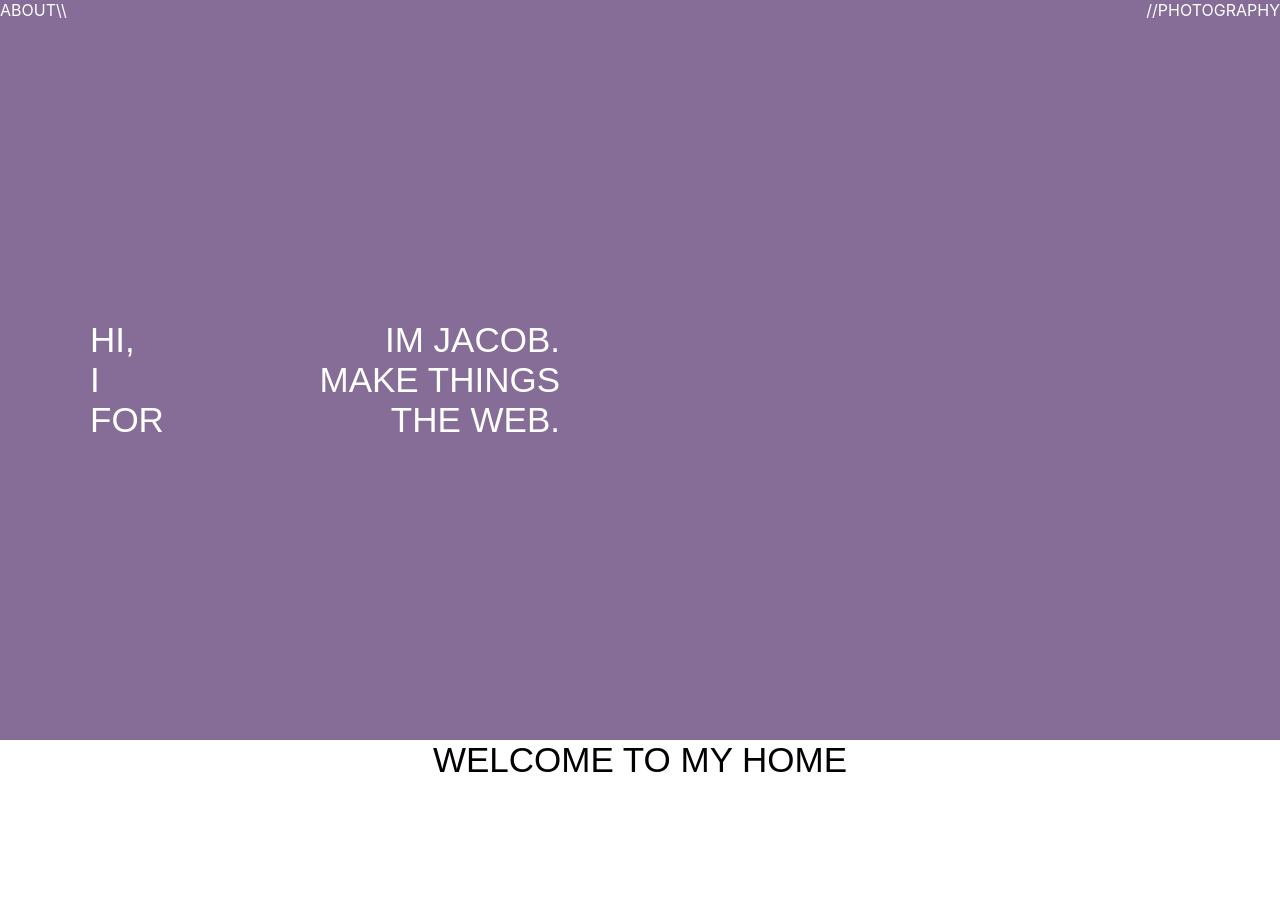
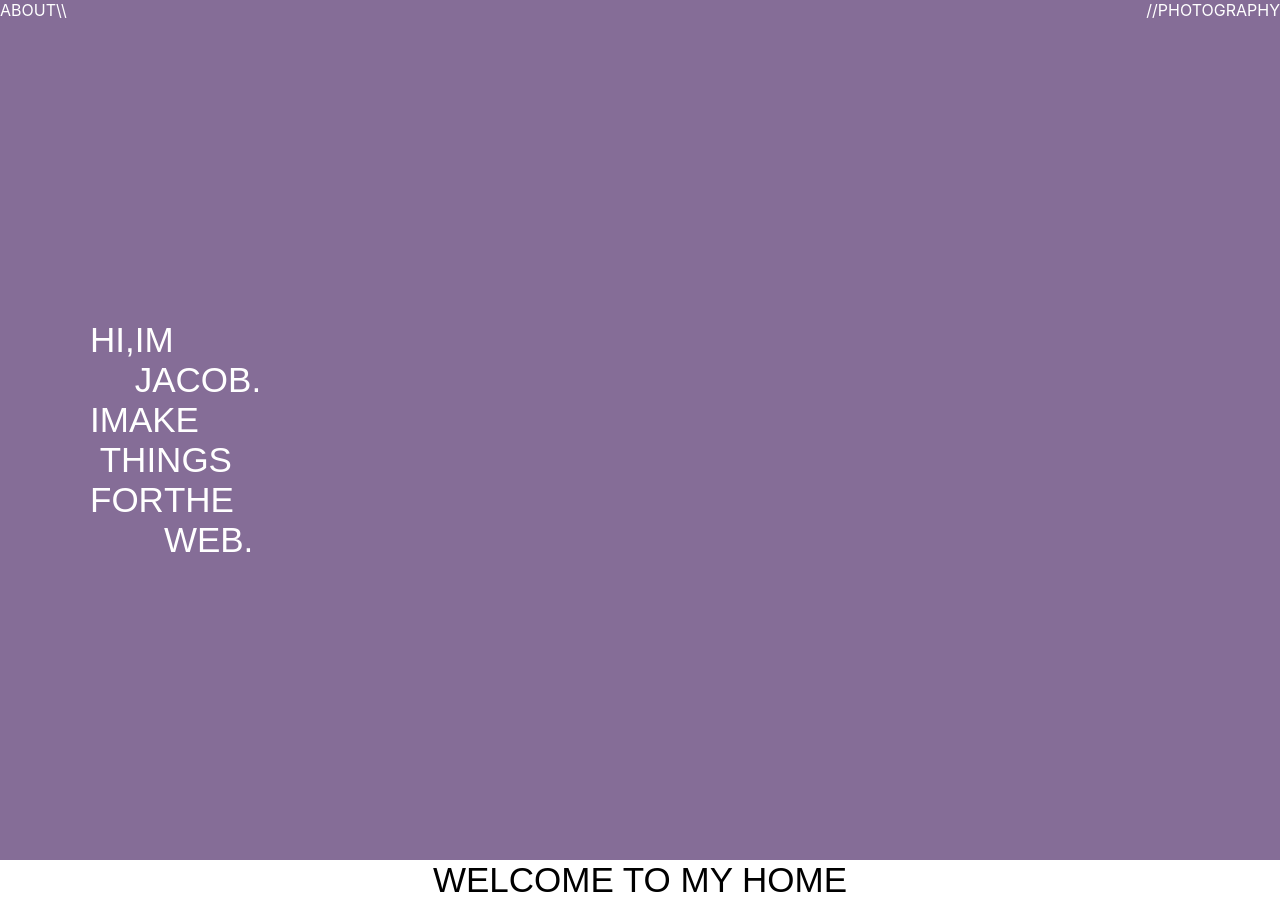
Before and after one commit to Jacobbidmead/new-portfolio, a React (Create React App) app: page / in a window 1280 px wide. Before the commit the page ends 800 px from the top, so only its background shows below. Built offline with nearby package versions, Linux system fonts and the light colour scheme.

Commit message:
Added main page text to textblur component

```diff
--- a/src/App.js
+++ b/src/App.js
@@ -1,8 +1,8 @@
 // import Room from "./components/spline";
-
 import Nav from "./components/Nav.js";
 import "./App.css";
 import { useState, useEffect } from "react";
+import TextBlur from "./components/TextBlur.js";
 
 const colors = ["rgb(10, 26, 99)", "#FFC0CB", "#FFDAB9"];
 
@@ -26,24 +26,7 @@ const App = () => {
       >
         <Nav />
         <div className="contents-container">
-          <div className="name-container">
-            <div id="home-text">
-              <div className="line line1">
-                <div className="word">HI, </div>
-                <p className="word">IM JACOB.</p>
-              </div>
-
-              <div className="line line2">
-                <p className="word">I</p>
-                <p className="word">MAKE THINGS</p>
-              </div>
-
-              <div className="line line3">
-                <p className="word">FOR </p>
-                <p className="word">THE WEB.</p>
-              </div>
-            </div>
-          </div>
+          <TextBlur />
         </div>
       </div>
       <div className="welcome">
--- a/src/components/TextBlur.js
+++ b/src/components/TextBlur.js
@@ -1,16 +1,54 @@
-import { React, useState, useEffect } from "react";
+import React, { useState, useEffect } from "react";
+import "../styles/TextBlur.css";
 
 const TextBlur = () => {
-  const [scrollPosition, setScrollPoistion] = useState(0);
+  const [scrollPosition, setScrollPosition] = useState(0);
   const [scrollDirection, setScrollDirection] = useState("up");
 
-  const handleScroll = () => {
-    const position = window.scrollY;
-    setScrollPoistion(positon > scrollPosition ? "down" : "up");
-    setScrollPoistion(postion);
-  };
+  useEffect(() => {
+    const handleScroll = () => {
+      const currentPosition = window.scrollY;
+      setScrollDirection(currentPosition > scrollPosition ? "down" : "up");
+      setScrollPosition(currentPosition);
+    };
 
-  return <></>;
+    window.addEventListener("scroll", handleScroll);
+    return () => {
+      window.removeEventListener("scroll", handleScroll);
+    };
+  }, [scrollPosition]);
+
+  return (
+    <>
+      {" "}
+      <div className={`text-container ${scrollPosition > 200 ? "blur" : ""}`}>
+        <div className="contents-container">
+          <div
+            className={`name-container ${
+              scrollDirection === "up" ? "front" : ""
+            }`}
+          >
+            <div id="home-text">
+              <div className="line line1">
+                <div className="word">HI, </div>
+                <p className="word">IM JACOB.</p>
+              </div>
+
+              <div className="line line2">
+                <p className="word">I</p>
+                <p className="word">MAKE THINGS</p>
+              </div>
+
+              <div className="line line3">
+                <p className="word">FOR </p>
+                <p className="word">THE WEB.</p>
+              </div>
+            </div>
+          </div>
+        </div>
+      </div>
+    </>
+  );
 };
 
 export default TextBlur;
--- /dev/null
+++ b/src/styles/TextBlur.css
@@ -0,0 +1,12 @@
+.text-container {
+  position: relative;
+}
+
+.text-container.blur .name-container {
+  filter: blur(4px);
+}
+
+.name-container.front {
+  position: relative;
+  z-index: 1;
+}
```
